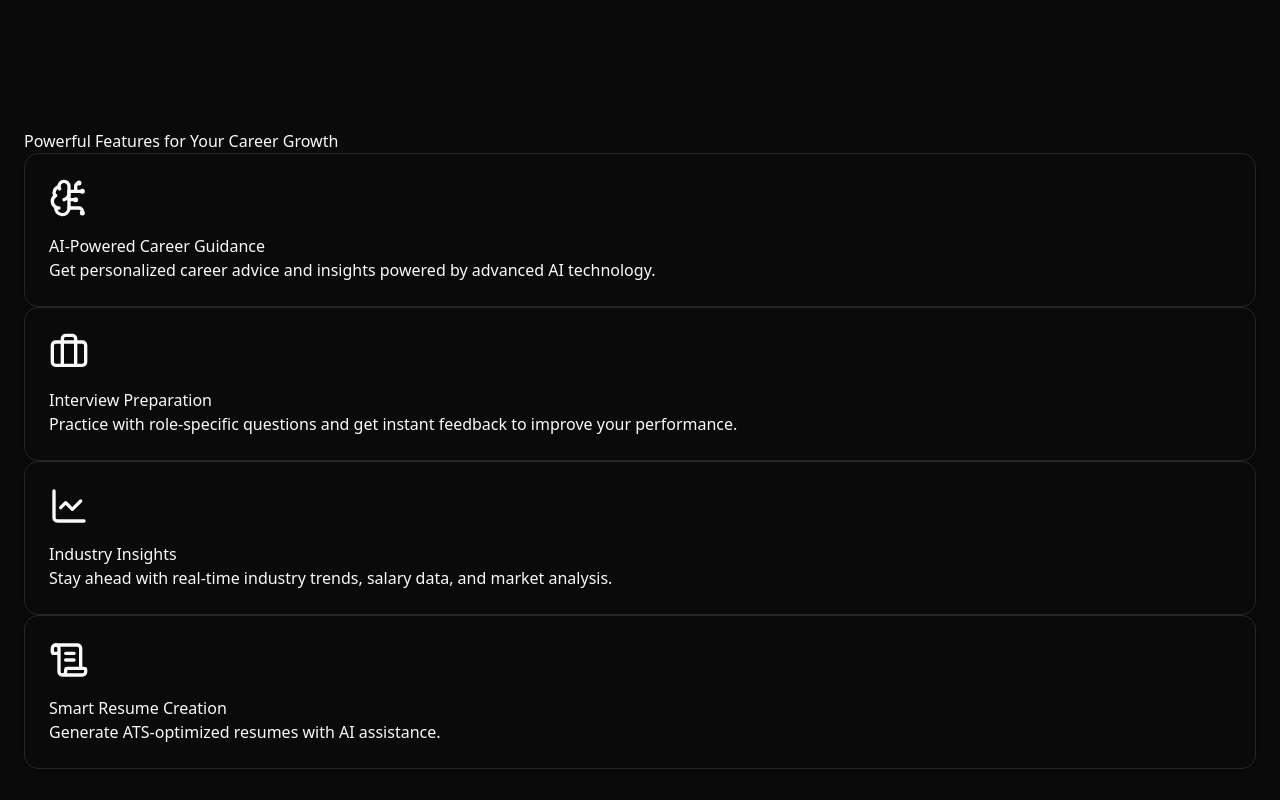
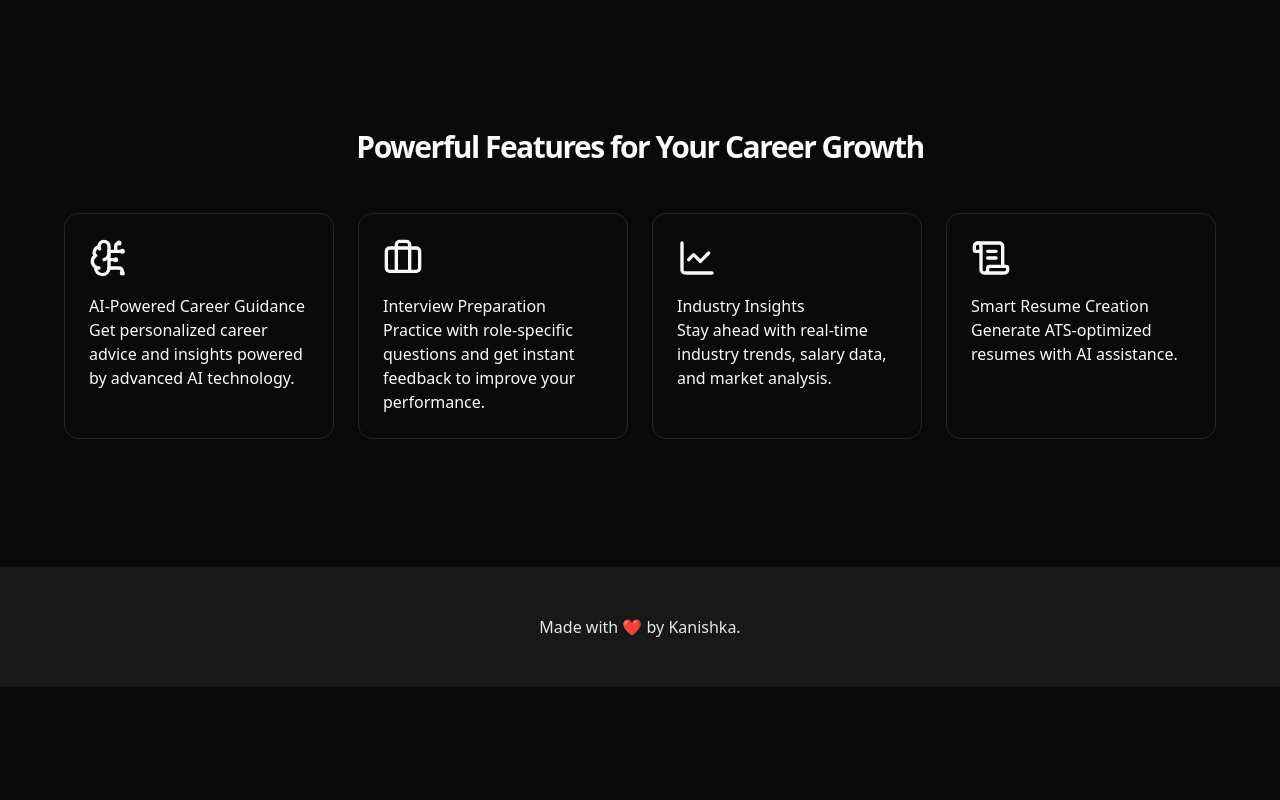
Before and after one commit to kanishkadz/elevate, a Next.js app: page / in a window 1280 px wide. Shown: the part 1320-2120 px from the top of the page. After the commit the page ends 2007 px from the top, so only its background shows below. Built offline with nearby package versions, Linux system fonts and the light colour scheme; no server answers.

Commit message:
Update page.jsx

```diff
--- a/app/page.jsx
+++ b/app/page.jsx
@@ -10,8 +10,8 @@ export default function Home() {
 
       <section className="w-full py-12 md:py-24 lg:py-32 bg-background">
         <div className="container mx-auto px-4 md:px-6">
-          <h2>Powerful Features for Your Career Growth</h2>
-          <div>
+          <h2 className="text-3xl font-bold tracking-tighter text-center mb-12">Powerful Features for Your Career Growth</h2>
+          <div className="grid grid-cols md:grid-cols-2 lg:grid-cols-4 gap-6 max-w-6xl mx-auto">
             {features.map((feature, index) => {
               return (
                 <Card key={index}>
```
